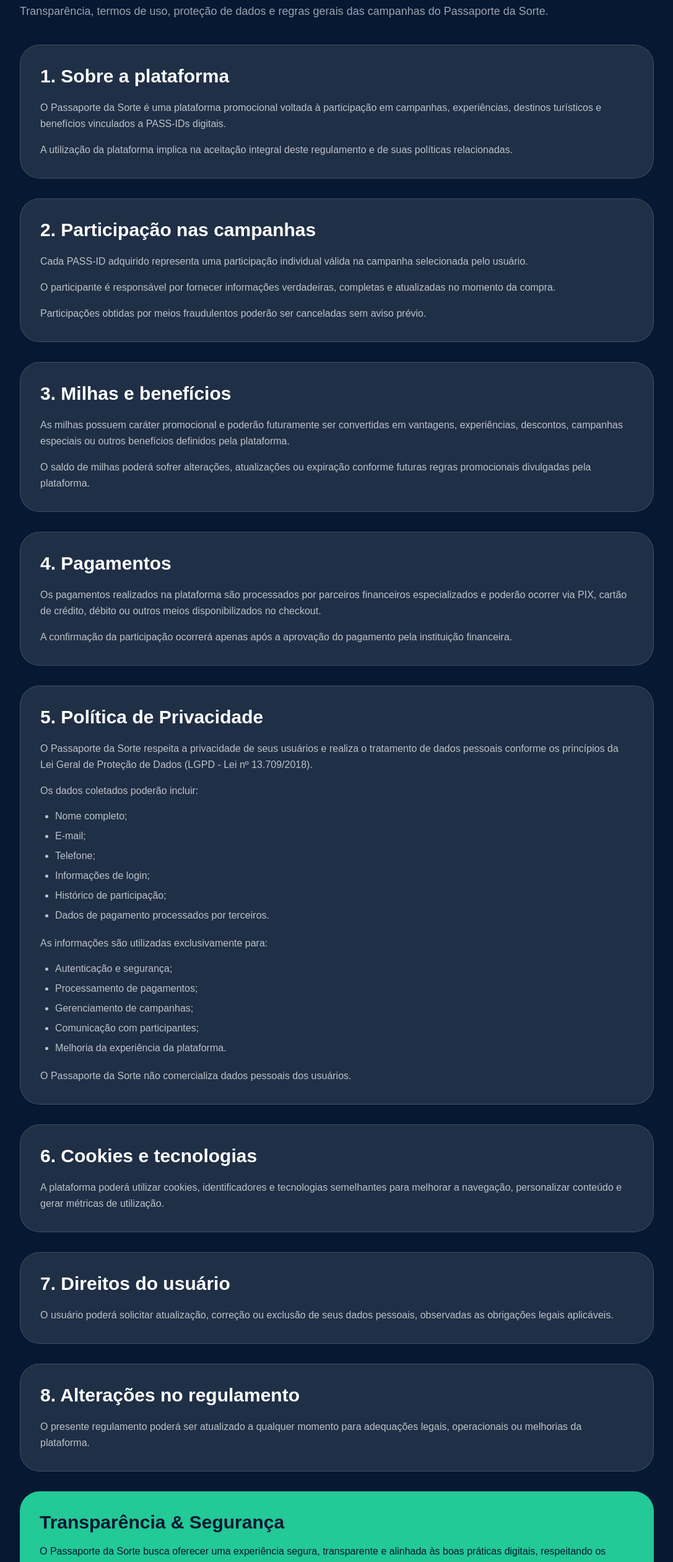
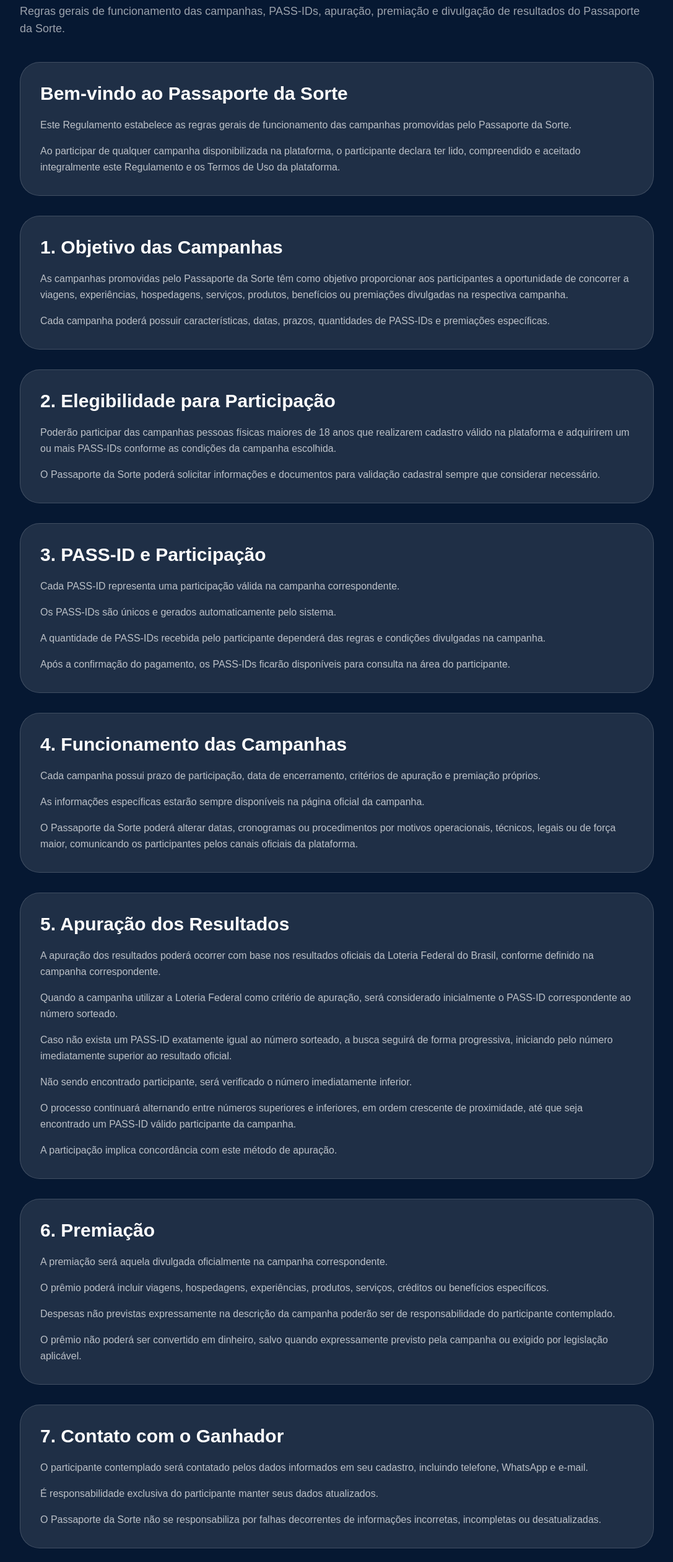
Before and after one commit to Passaportedasorte/passaporte-da-sorte, a Next.js app: page /regulamento in a window 1280 px wide. Shown: the part 160-2680 px from the top of the page at 62% size, without its empty margins (96-1183 px from the left). Built offline with nearby package versions, Linux system fonts and the light colour scheme.

Commit message:
Atualiza regulamento geral das campanhas

```diff
--- a/app/regulamento/page.tsx
+++ b/app/regulamento/page.tsx
@@ -2,211 +2,287 @@ export default function RegulamentoPage() {
   return (
     <main className="min-h-screen bg-[#061832] text-white px-5 md:px-8 py-12">
       <div className="max-w-5xl mx-auto">
-
-        <a
-          href="/"
-          className="text-[#23C997] font-black hover:underline"
-        >
+        <a href="/" className="text-[#23C997] font-black hover:underline">
           ← Voltar
         </a>
 
         <h1 className="text-5xl font-black mt-8">
-          Regulamento & Política de Privacidade
+          Regulamento Geral das Campanhas
         </h1>
 
         <p className="text-white/60 mt-3 text-lg">
-          Transparência, termos de uso, proteção de dados e
-          regras gerais das campanhas do Passaporte da Sorte.
+          Regras gerais de funcionamento das campanhas, PASS-IDs, apuração,
+          premiação e divulgação de resultados do Passaporte da Sorte.
         </p>
 
         <div className="mt-10 space-y-8">
+          <Section title="Bem-vindo ao Passaporte da Sorte">
+            <p>
+              Este Regulamento estabelece as regras gerais de funcionamento das
+              campanhas promovidas pelo Passaporte da Sorte.
+            </p>
 
-          <section className="rounded-[2rem] bg-white/10 border border-white/15 p-8">
+            <p>
+              Ao participar de qualquer campanha disponibilizada na plataforma, o
+              participante declara ter lido, compreendido e aceitado integralmente
+              este Regulamento e os Termos de Uso da plataforma.
+            </p>
+          </Section>
+
+          <Section title="1. Objetivo das Campanhas">
+            <p>
+              As campanhas promovidas pelo Passaporte da Sorte têm como objetivo
+              proporcionar aos participantes a oportunidade de concorrer a viagens,
+              experiências, hospedagens, serviços, produtos, benefícios ou
+              premiações divulgadas na respectiva campanha.
+            </p>
+
+            <p>
+              Cada campanha poderá possuir características, datas, prazos,
+              quantidades de PASS-IDs e premiações específicas.
+            </p>
+          </Section>
+
+          <Section title="2. Elegibilidade para Participação">
+            <p>
+              Poderão participar das campanhas pessoas físicas maiores de 18 anos
+              que realizarem cadastro válido na plataforma e adquirirem um ou mais
+              PASS-IDs conforme as condições da campanha escolhida.
+            </p>
+
+            <p>
+              O Passaporte da Sorte poderá solicitar informações e documentos para
+              validação cadastral sempre que considerar necessário.
+            </p>
+          </Section>
+
+          <Section title="3. PASS-ID e Participação">
+            <p>
+              Cada PASS-ID representa uma participação válida na campanha
+              correspondente.
+            </p>
+
+            <p>
+              Os PASS-IDs são únicos e gerados automaticamente pelo sistema.
+            </p>
+
+            <p>
+              A quantidade de PASS-IDs recebida pelo participante dependerá das
+              regras e condições divulgadas na campanha.
+            </p>
+
+            <p>
+              Após a confirmação do pagamento, os PASS-IDs ficarão disponíveis
+              para consulta na área do participante.
+            </p>
+          </Section>
+
+          <Section title="4. Funcionamento das Campanhas">
+            <p>
+              Cada campanha possui prazo de participação, data de encerramento,
+              critérios de apuração e premiação próprios.
+            </p>
+
+            <p>
+              As informações específicas estarão sempre disponíveis na página
+              oficial da campanha.
+            </p>
+
+            <p>
+              O Passaporte da Sorte poderá alterar datas, cronogramas ou
+              procedimentos por motivos operacionais, técnicos, legais ou de força
+              maior, comunicando os participantes pelos canais oficiais da
+              plataforma.
+            </p>
+          </Section>
+
+          <Section title="5. Apuração dos Resultados">
+            <p>
+              A apuração dos resultados poderá ocorrer com base nos resultados
+              oficiais da Loteria Federal do Brasil, conforme definido na campanha
+              correspondente.
+            </p>
+
+            <p>
+              Quando a campanha utilizar a Loteria Federal como critério de
+              apuração, será considerado inicialmente o PASS-ID correspondente ao
+              número sorteado.
+            </p>
+
+            <p>
+              Caso não exista um PASS-ID exatamente igual ao número sorteado, a
+              busca seguirá de forma progressiva, iniciando pelo número
+              imediatamente superior ao resultado oficial.
+            </p>
+
+            <p>
+              Não sendo encontrado participante, será verificado o número
+              imediatamente inferior.
+            </p>
+
+            <p>
+              O processo continuará alternando entre números superiores e
+              inferiores, em ordem crescente de proximidade, até que seja
+              encontrado um PASS-ID válido participante da campanha.
+            </p>
+
+            <p>
+              A participação implica concordância com este método de apuração.
+            </p>
+          </Section>
+
+          <Section title="6. Premiação">
+            <p>
+              A premiação será aquela divulgada oficialmente na campanha
+              correspondente.
+            </p>
+
+            <p>
+              O prêmio poderá incluir viagens, hospedagens, experiências,
+              produtos, serviços, créditos ou benefícios específicos.
+            </p>
+
+            <p>
+              Despesas não previstas expressamente na descrição da campanha
+              poderão ser de responsabilidade do participante contemplado.
+            </p>
+
+            <p>
+              O prêmio não poderá ser convertido em dinheiro, salvo quando
+              expressamente previsto pela campanha ou exigido por legislação
+              aplicável.
+            </p>
+          </Section>
+
+          <Section title="7. Contato com o Ganhador">
+            <p>
+              O participante contemplado será contatado pelos dados informados em
+              seu cadastro, incluindo telefone, WhatsApp e e-mail.
+            </p>
+
+            <p>
+              É responsabilidade exclusiva do participante manter seus dados
+              atualizados.
+            </p>
+
+            <p>
+              O Passaporte da Sorte não se responsabiliza por falhas decorrentes
+              de informações incorretas, incompletas ou desatualizadas.
+            </p>
+          </Section>
+
+          <Section title="8. Divulgação dos Resultados">
+            <p>
+              Os resultados poderão ser divulgados nos canais oficiais do
+              Passaporte da Sorte.
+            </p>
+
+            <p>A divulgação poderá incluir:</p>
+
+            <ul className="list-disc pl-6 space-y-2">
+              <li>Nome do ganhador;</li>
+              <li>Cidade do ganhador;</li>
+              <li>PASS-ID vencedor;</li>
+              <li>Número utilizado na apuração;</li>
+              <li>Fotos;</li>
+              <li>Vídeos;</li>
+              <li>Registros da entrega da premiação;</li>
+              <li>Outros conteúdos relacionados à campanha.</li>
+            </ul>
+
+            <p>
+              A divulgação respeitará a legislação vigente e os direitos dos
+              participantes.
+            </p>
+          </Section>
+
+          <Section title="9. Regras Específicas das Campanhas">
+            <p>Cada campanha poderá possuir regras complementares relacionadas a:</p>
+
+            <ul className="list-disc pl-6 space-y-2">
+              <li>Quantidade de PASS-IDs;</li>
+              <li>Datas de encerramento;</li>
+              <li>Critérios de participação;</li>
+              <li>Critérios de premiação;</li>
+              <li>Restrições específicas;</li>
+              <li>Benefícios adicionais;</li>
+              <li>Acúmulo de milhas promocionais.</li>
+            </ul>
+
+            <p>
+              As regras específicas da campanha prevalecerão sobre este
+              Regulamento quando tratarem de condições particulares daquela
+              campanha.
+            </p>
+          </Section>
+
+          <Section title="10. Disposições Finais">
+            <p>
+              O Passaporte da Sorte poderá atualizar este Regulamento sempre que
+              necessário para adequação operacional, comercial, tecnológica ou
+              legal.
+            </p>
+
+            <p>
+              A versão mais recente estará sempre disponível na plataforma.
+            </p>
+
+            <p>
+              Dúvidas relacionadas às campanhas, premiações, apuração ou
+              resultados poderão ser esclarecidas pelos canais oficiais do
+              Passaporte da Sorte.
+            </p>
+
+            <p>Última atualização: 02/06/2026.</p>
+          </Section>
+
+          <section className="rounded-[2rem] bg-[#23C997] text-[#061832] p-8">
             <h2 className="text-3xl font-black">
-              1. Sobre a plataforma
+              Transparência em primeiro lugar.
             </h2>
 
-            <p className="text-white/70 mt-5 leading-relaxed">
-              O Passaporte da Sorte é uma plataforma promocional
-              voltada à participação em campanhas, experiências,
-              destinos turísticos e benefícios vinculados a
-              PASS-IDs digitais.
-            </p>
-
-            <p className="text-white/70 mt-4 leading-relaxed">
-              A utilização da plataforma implica na aceitação
-              integral deste regulamento e de suas políticas
-              relacionadas.
+            <p className="mt-4 font-medium leading-relaxed">
+              O Passaporte da Sorte busca oferecer campanhas claras, seguras e
+              transparentes, com regras acessíveis e resultados publicados nos
+              canais oficiais da plataforma.
             </p>
           </section>
 
-          <section className="rounded-[2rem] bg-white/10 border border-white/15 p-8">
-            <h2 className="text-3xl font-black">
-              2. Participação nas campanhas
-            </h2>
+          <div className="flex flex-col md:flex-row gap-4">
+            <a
+              href="/termos"
+              className="flex-1 text-center rounded-2xl bg-white/10 border border-white/15 px-6 py-4 font-black hover:bg-white/15 transition"
+            >
+              Termos de Uso
+            </a>
 
-            <p className="text-white/70 mt-5 leading-relaxed">
-              Cada PASS-ID adquirido representa uma participação
-              individual válida na campanha selecionada pelo usuário.
-            </p>
-
-            <p className="text-white/70 mt-4 leading-relaxed">
-              O participante é responsável por fornecer informações
-              verdadeiras, completas e atualizadas no momento da compra.
-            </p>
-
-            <p className="text-white/70 mt-4 leading-relaxed">
-              Participações obtidas por meios fraudulentos poderão
-              ser canceladas sem aviso prévio.
-            </p>
-          </section>
-
-          <section className="rounded-[2rem] bg-white/10 border border-white/15 p-8">
-            <h2 className="text-3xl font-black">
-              3. Milhas e benefícios
-            </h2>
-
-            <p className="text-white/70 mt-5 leading-relaxed">
-              As milhas possuem caráter promocional e poderão
-              futuramente ser convertidas em vantagens, experiências,
-              descontos, campanhas especiais ou outros benefícios
-              definidos pela plataforma.
-            </p>
-
-            <p className="text-white/70 mt-4 leading-relaxed">
-              O saldo de milhas poderá sofrer alterações,
-              atualizações ou expiração conforme futuras regras
-              promocionais divulgadas pela plataforma.
-            </p>
-          </section>
-
-          <section className="rounded-[2rem] bg-white/10 border border-white/15 p-8">
-            <h2 className="text-3xl font-black">
-              4. Pagamentos
-            </h2>
-
-            <p className="text-white/70 mt-5 leading-relaxed">
-              Os pagamentos realizados na plataforma são processados
-              por parceiros financeiros especializados e poderão
-              ocorrer via PIX, cartão de crédito, débito ou outros
-              meios disponibilizados no checkout.
-            </p>
-
-            <p className="text-white/70 mt-4 leading-relaxed">
-              A confirmação da participação ocorrerá apenas após
-              a aprovação do pagamento pela instituição financeira.
-            </p>
-          </section>
-
-          <section className="rounded-[2rem] bg-white/10 border border-white/15 p-8">
-            <h2 className="text-3xl font-black">
-              5. Política de Privacidade
-            </h2>
-
-            <p className="text-white/70 mt-5 leading-relaxed">
-              O Passaporte da Sorte respeita a privacidade de seus
-              usuários e realiza o tratamento de dados pessoais
-              conforme os princípios da Lei Geral de Proteção de Dados
-              (LGPD - Lei nº 13.709/2018).
-            </p>
-
-            <p className="text-white/70 mt-4 leading-relaxed">
-              Os dados coletados poderão incluir:
-            </p>
-
-            <ul className="list-disc pl-6 mt-4 text-white/70 space-y-2">
-              <li>Nome completo;</li>
-              <li>E-mail;</li>
-              <li>Telefone;</li>
-              <li>Informações de login;</li>
-              <li>Histórico de participação;</li>
-              <li>Dados de pagamento processados por terceiros.</li>
-            </ul>
-
-            <p className="text-white/70 mt-5 leading-relaxed">
-              As informações são utilizadas exclusivamente para:
-            </p>
-
-            <ul className="list-disc pl-6 mt-4 text-white/70 space-y-2">
-              <li>Autenticação e segurança;</li>
-              <li>Processamento de pagamentos;</li>
-              <li>Gerenciamento de campanhas;</li>
-              <li>Comunicação com participantes;</li>
-              <li>Melhoria da experiência da plataforma.</li>
-            </ul>
-
-            <p className="text-white/70 mt-5 leading-relaxed">
-              O Passaporte da Sorte não comercializa dados pessoais
-              dos usuários.
-            </p>
-          </section>
-
-          <section className="rounded-[2rem] bg-white/10 border border-white/15 p-8">
-            <h2 className="text-3xl font-black">
-              6. Cookies e tecnologias
-            </h2>
-
-            <p className="text-white/70 mt-5 leading-relaxed">
-              A plataforma poderá utilizar cookies, identificadores
-              e tecnologias semelhantes para melhorar a navegação,
-              personalizar conteúdo e gerar métricas de utilização.
-            </p>
-          </section>
-
-          <section className="rounded-[2rem] bg-white/10 border border-white/15 p-8">
-            <h2 className="text-3xl font-black">
-              7. Direitos do usuário
-            </h2>
-
-            <p className="text-white/70 mt-5 leading-relaxed">
-              O usuário poderá solicitar atualização, correção ou
-              exclusão de seus dados pessoais, observadas as obrigações
-              legais aplicáveis.
-            </p>
-          </section>
-
-          <section className="rounded-[2rem] bg-white/10 border border-white/15 p-8">
-            <h2 className="text-3xl font-black">
-              8. Alterações no regulamento
-            </h2>
-
-            <p className="text-white/70 mt-5 leading-relaxed">
-              O presente regulamento poderá ser atualizado a qualquer
-              momento para adequações legais, operacionais ou melhorias
-              da plataforma.
-            </p>
-          </section>
-
-          <section className="rounded-[2rem] bg-[#23C997] text-[#061832] p-8">
-            <h2 className="text-3xl font-black">
-              Transparência & Segurança
-            </h2>
-
-            <p className="mt-4 font-medium leading-relaxed">
-              O Passaporte da Sorte busca oferecer uma experiência
-              segura, transparente e alinhada às boas práticas digitais,
-              respeitando os princípios da legislação brasileira e da
-              proteção de dados dos usuários.
-            </p>
-          </section>
-
+            <a
+              href="/"
+              className="flex-1 text-center rounded-2xl bg-[#23C997] text-[#061832] px-6 py-4 font-black hover:scale-[1.02] transition"
+            >
+              Voltar ao site
+            </a>
+          </div>
         </div>
-        <div className="mt-12 flex flex-col md:flex-row gap-4">
-
-  <button
-    className="flex-1 rounded-2xl bg-white/10 border border-white/15 px-6 py-4 font-black hover:bg-white/15 transition"
-  >
-    Termos de Uso
-  </button>
-
-  <button
-    className="flex-1 rounded-2xl bg-[#23C997] text-[#061832] px-6 py-4 font-black hover:scale-[1.02] transition"
-  >
-    Política de Privacidade
-  </button>
-
-</div>
       </div>
     </main>
   );
 }
+
+function Section({
+  title,
+  children,
+}: {
+  title: string;
+  children: React.ReactNode;
+}) {
+  return (
+    <section className="rounded-[2rem] bg-white/10 border border-white/15 p-8">
+      <h2 className="text-3xl font-black">{title}</h2>
+
+      <div className="text-white/70 mt-5 leading-relaxed space-y-4">
+        {children}
+      </div>
+    </section>
+  );
+}
```
